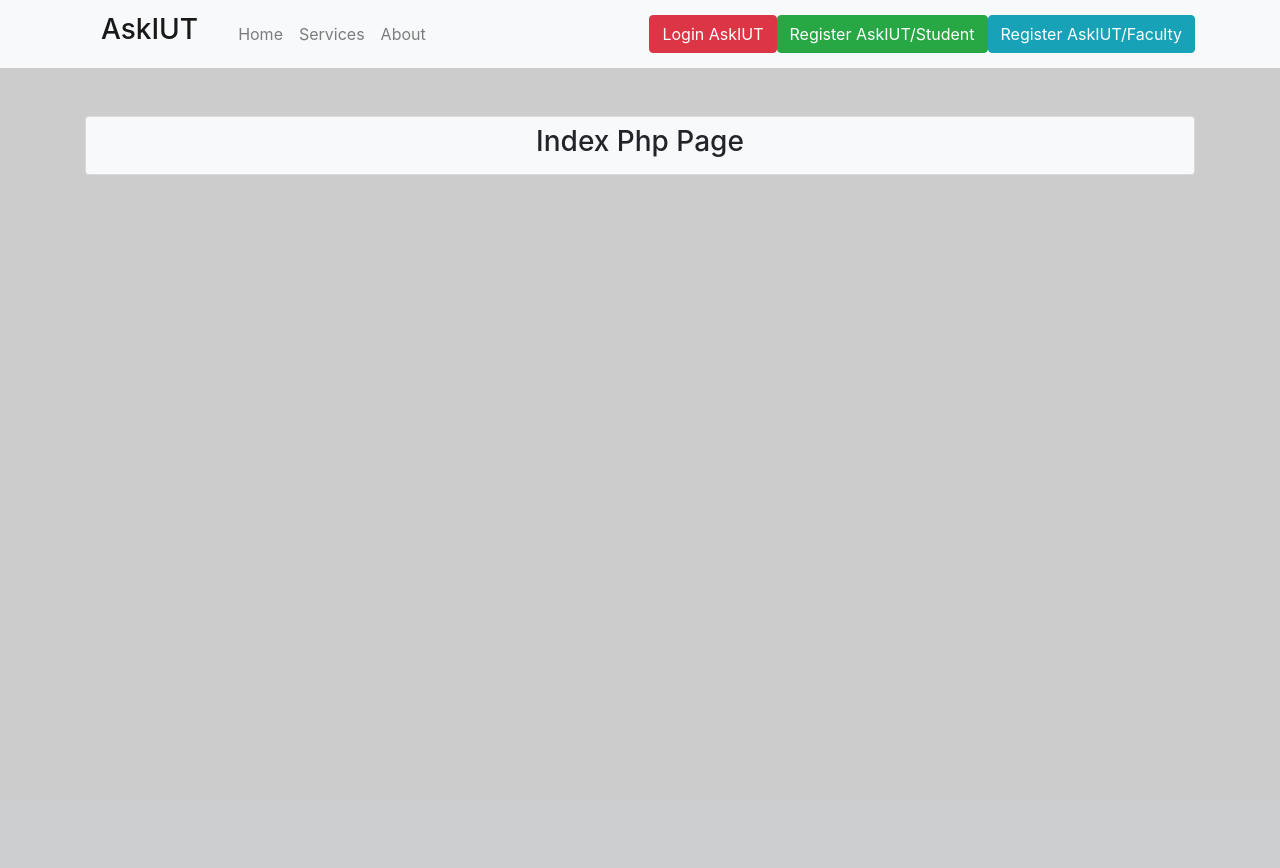
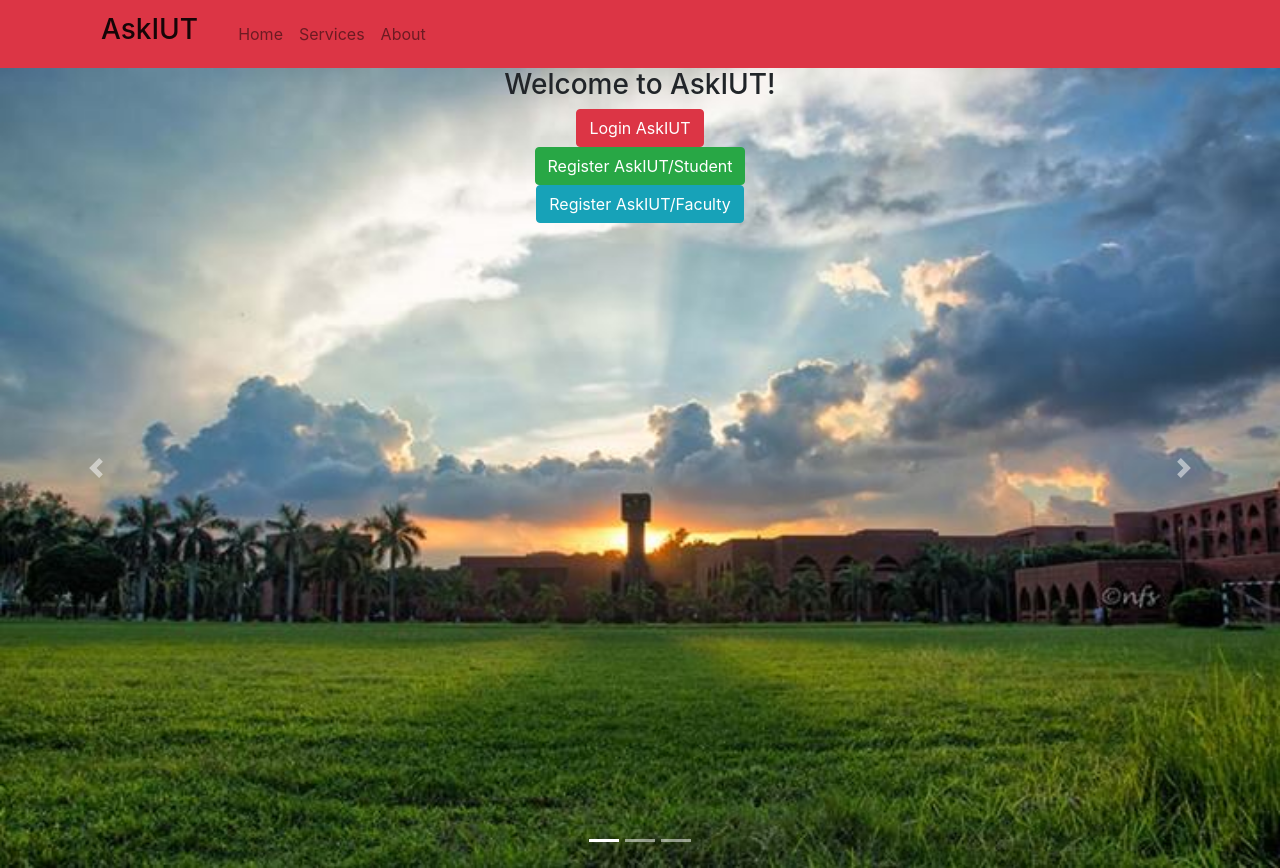
Before and after one commit to HRiDOX/AskIUT, a PHP site: page /LOGINPRO/ in a window 1280 px wide. Before the commit the page ends 174 px from the top, so only its background shows below. Run offline with PHP 8.4, Linux system fonts and the light colour scheme.

Commit message:
pera adding picture

```diff
--- a/ASK_iut_codes/faculty.php
+++ b/ASK_iut_codes/faculty.php
@@ -1,5 +1,6 @@
 <?php require_once('includes/header.php') ?>
 
+<body background="logo/faculty.jpg">
 
 
     <! --Navigation Bar -->
@@ -9,7 +10,7 @@
         <div class="container">
             <div class="row">
                 <div class="col-lg-6 m-auto">
-                <div class="card bg-light mt-5 py-2">
+
 
                     <div class="card-title">
 
@@ -34,7 +35,7 @@
                         </form>
                     </div>
 
-                </div>
+
 
                 </div>
 
--- /dev/null
+++ b/ASK_iut_codes/includes/button.php
@@ -0,0 +1,34 @@
+<div class="container">
+    <div class="row"></div>
+    <div class="row"></div>
+    <div class="row"></div>
+    <div class="row"></div>
+
+    <div class="row">
+
+        <div class="col text-center">
+
+            <a href="login.php"><button class="btn btn-danger">Login AskIUT</button></a>
+
+        </div>
+    </div>
+    <div class="row">
+        <div class="col text-center">
+
+            <a href="register.php"><button class="btn btn-success">Register AskIUT/Student</button></a>
+
+        </div>
+    </div>
+    <div class="row">
+
+        <div class="col text-center">
+
+            <a href="faculty.php"><button class="btn btn-info">Register AskIUT/Faculty</button></a>
+
+
+        </div>
+
+
+    </div>
+
+</div>
--- a/ASK_iut_codes/includes/header.php
+++ b/ASK_iut_codes/includes/header.php
@@ -12,5 +12,3 @@
     <link rel="stylesheet" href="css/bootstrap.css">
     <title>AskIUT</title>
 </head>
-
-<body style="background:#CCC">
--- a/ASK_iut_codes/includes/nav.php
+++ b/ASK_iut_codes/includes/nav.php
@@ -1,11 +1,12 @@
-<nav class="navbar navbar-expand-sm navbar-light bg-light">
-    <div class="container">
+<nav class="navbar navbar-expand-sm navbar-light bg-danger">
+    <div class="container ">
         <a href="index.php" class="navbar navbar-brand">
             <h3>AskIUT</h3>
+
         </a>
         <ul class="navbar-nav mr-auto">
-            <li class="nav-item">
-                <a href="#" class="nav-link">Home</a>
+            <li class="nav-item ">
+                <a href="#" class="nav-link ">Home</a>
 
             </li>
             <li class="nav-item">
@@ -17,9 +18,7 @@
             </li>
 
         </ul>
-        <a href="login.php"><button class="btn btn-danger">Login AskIUT</button></a>
-        <a href="register.php"><button class="btn btn-success">Register AskIUT/Student</button></a>
-        <a href="faculty.php"><button class="btn btn-info">Register AskIUT/Faculty</button></a>
+
 
     </div>
 
--- a/ASK_iut_codes/index.php
+++ b/ASK_iut_codes/index.php
@@ -1,16 +1,60 @@
-<?php require_once('includes/header.php') ?>
+<?php require_once('functions/config.php') ?>
 
+<html lang="en">
+
+<head>
 
     <! --Navigation Bar -->
         <?php require_once('includes/nav.php') ?>
+        <meta charset="utf-8">
+        <meta name="viewport" content="width=device-width, initial-scale=1">
+        <link rel="stylesheet" href="https://maxcdn.bootstrapcdn.com/bootstrap/4.5.2/css/bootstrap.min.css">
+        <script src="https://ajax.googleapis.com/ajax/libs/jquery/3.5.1/jquery.min.js"></script>
+        <script src="https://cdnjs.cloudflare.com/ajax/libs/popper.js/1.16.0/umd/popper.min.js"></script>
+        <script src="https://maxcdn.bootstrapcdn.com/bootstrap/4.5.2/js/bootstrap.min.js"></script>
+        <style>
+            /* Make the image fully responsive */
+            .carousel-inner img {
+                width: 100%;
+                height: 100%;
+            }
+        </style>
 
+
+
+</head>
+
+<body>
+
+    <div id="demo" class="carousel slide" data-ride="carousel">
+
+        <!-- Indicators -->
+        <ul class="carousel-indicators">
+            <li data-target="#demo" data-slide-to="0" class="active"></li>
+            <li data-target="#demo" data-slide-to="1"></li>
+            <li data-target="#demo" data-slide-to="2"></li>
+        </ul>
+
+        <!-- The slideshow -->
+        <div class="carousel-inner">
+            <div class="carousel-item active">
+                <img src="logo/faculty.jpg" alt="Los Angeles" width="900" height="250">
+            </div>
+            <div class="carousel-item">
+                <img src="logo/IUT.jpg" alt="Chicago" width="900" height="250">
+            </div>
+            <div class="carousel-item">
+                <img src="logo/login.jpg" alt="New York" width="900" height="250">
+            </div>
             <div class="container">
                 <div class="row">
                     <div class="col">
-                <div class="card bg-light mt-5 py-2">
+
                         <?php display_message(); ?>
-                    <h3 class="text-center"> Index Php Page</h3>
-                </div>
+                        <h3 class="text-center "> Welcome to AskIUT!
+                        </h3>
+
+
 
                     </div>
 
@@ -18,6 +62,28 @@
             </div>
 
 
+            <?php require_once('includes/button.php') ?>
+
+
+
+        </div>
+
+
+        <!-- Left and right controls -->
+        <a class="carousel-control-prev" href="#demo" data-slide="prev">
+            <span class="carousel-control-prev-icon"></span>
+        </a>
+        <a class="carousel-control-next" href="#demo" data-slide="next">
+            <span class="carousel-control-next-icon"></span>
+        </a>
+
+    </div>
+
+
+
+
+
+
 
 
     <?php require_once('includes/footer.php') ?>
```
Also changed, not shown: ASK_iut_codes/login.php (+8 -7 lines), ASK_iut_codes/register.php (+7 -4 lines), ASK_iut_codes/timeline.php (added, +55 -0 lines), ASK_iut_codes/logo/IUT.jpg (added), ASK_iut_codes/logo/faculty.jpg (added), ASK_iut_codes/logo/login.jpg (added), ASK_iut_codes/logo/register.jpg (added). Lines whose indentation alone changed are shown as unchanged.
